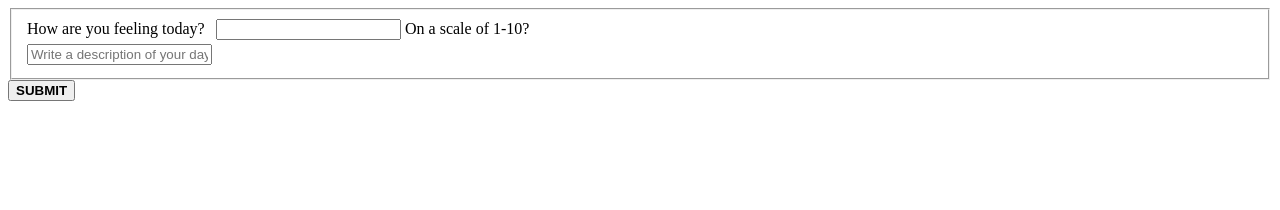
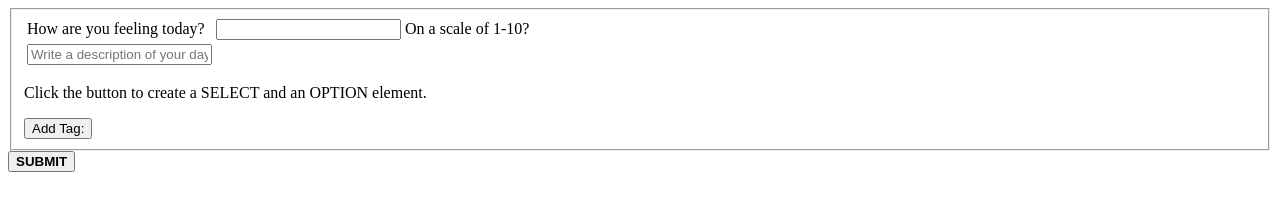
Before and after one commit to lydiagd/Mental-Health-Web, a website: page public/LogForm.html in a window 1280 px wide. Drawn offline with Linux system fonts and the light colour scheme.

Commit message:
Minor Changes

```diff
--- a/public/LogForm.html
+++ b/public/LogForm.html
@@ -33,7 +33,28 @@
             <!-- <input type="text" name="description" placeholder="Write a description of your day">
 
             <input type="radio" name="ranking of feelings today" placeholder="how do you feel 1-10?">  -->
+
+
         </form>
+
+        <p>Click the button to create a SELECT and an OPTION element.</p>
+
+        <button onclick="myFunction()">Add Tag:</button>
+
+        <script>
+        function myFunction() {
+            var x = document.createElement("SELECT");
+            x.setAttribute("id", "mySelect");
+            document.body.appendChild(x);
+
+            var z = document.createElement("option");
+            z.setAttribute("value", "volvocar");
+            var t = document.createTextNode("Volvo");
+            z.appendChild(t);
+            document.getElementById("mySelect").appendChild(z);
+        }
+        </script>
+
         </fieldset>
         <a href="index.html"><button type="button"><b>SUBMIT</b></button></a>
     </body>
```
Also changed, not shown: public/index.html (+2 -16 lines).
